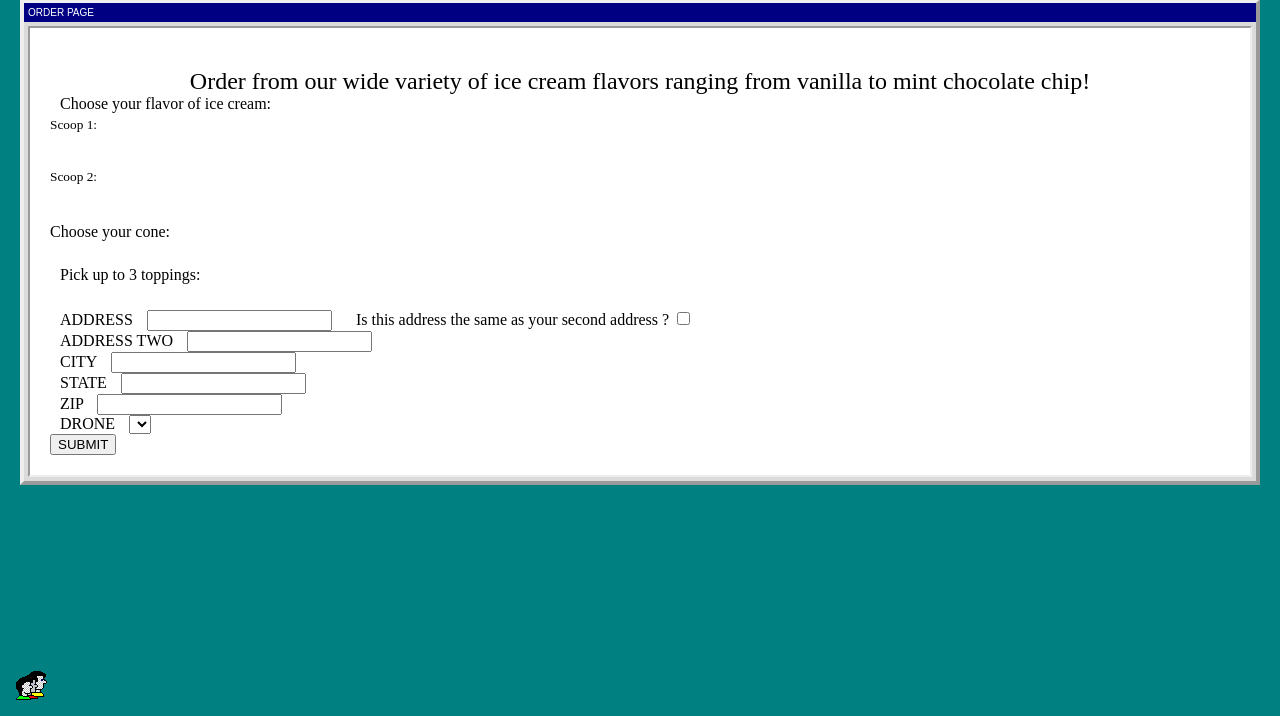
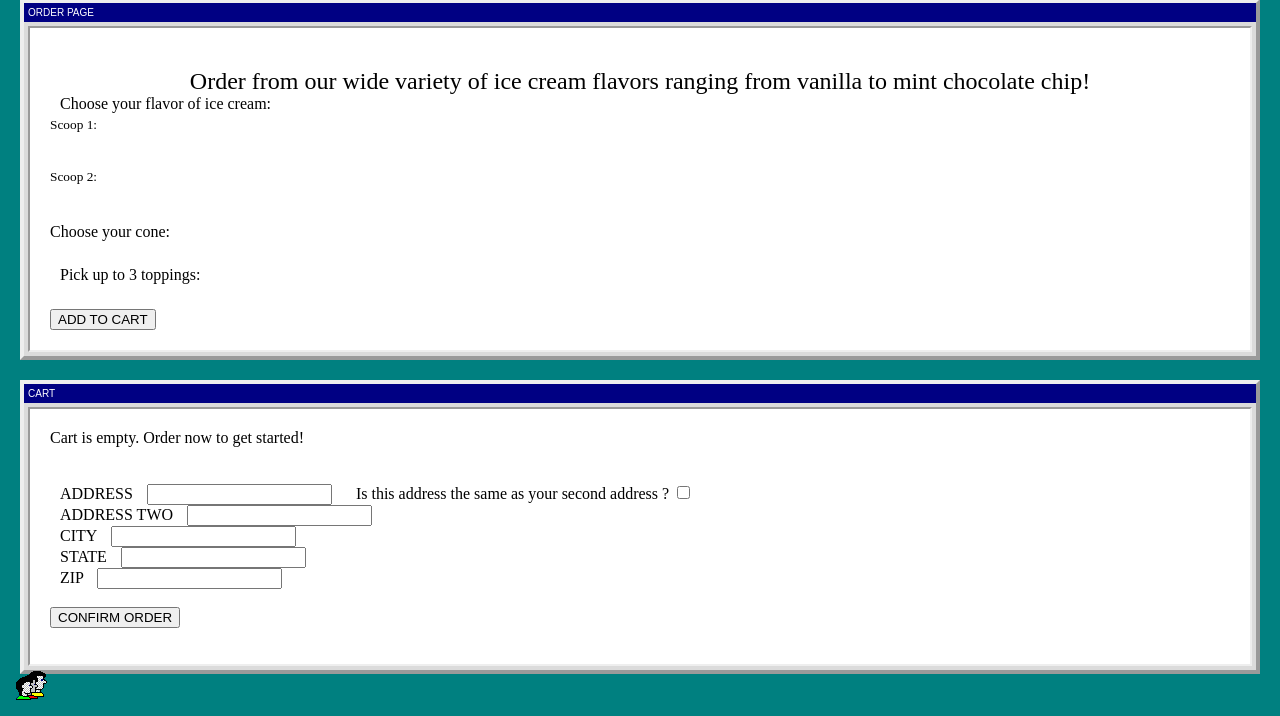
Before and after one commit to ryanc3412/Cowpokes_Drone_Cones, a Django app: page /dronecones/add_order in a window 1280 px wide. Shown: the part 84-800 px from the top of the page. Run offline with Django 4.2, Linux system fonts and the light colour scheme; tables that the repository leaves empty hold one stand-in row (values such as "Sample post"); lists and menus that the app fills with data are empty.

Commit message:
user can now add to cart and send multiple cart items to order

```diff
--- a/drone_cones/models.py
+++ b/drone_cones/models.py
@@ -17,7 +17,7 @@ class Account(models.Model):
     city = models.CharField(max_length=100, blank=True, null=True)
     state = models.CharField(max_length=100, blank=True, null=True)
     zip = models.CharField(max_length=100, blank=True, null=True)
-    cart = models.JSONField(blank=True, null=True)
+    cart = models.JSONField(default=list)
     is_admin = models.BooleanField(default=False)
 
 class Drone(models.Model):
--- a/drone_cones/static/drone_cones/static.js
+++ b/drone_cones/static/drone_cones/static.js
@@ -94,6 +94,8 @@ function populate() {
         .catch(error => console.error('Error:', error));
 
 }
+
+var cart = [];
 
 var selectedItems = {
     flavor1: "",
@@ -275,8 +277,8 @@ function getCookie(name) {
 
 const csrftoken = getCookie('csrftoken');
 
-document.getElementById('saveOrder').addEventListener('click', function () {
-    fetch('/dronecones/save_order/', {
+document.getElementById('addToCart').addEventListener('click', function () {
+    fetch('/dronecones/add_to_cart/', {
         method: 'POST',
         headers: {
             'X-CSRFToken': csrftoken,
@@ -284,10 +286,11 @@ document.getElementById('saveOrder').addEventListener('click', function () {
         body: JSON.stringify(selectedItems),
     })
         .then(response => {
-            if (!response.ok) {
-                throw new Error(`HTTP error! Status: ${response.status}`);
+            if (response.headers.get('X-Redirect')) {
+                window.location.href = response.headers.get('X-Redirect');
+            } else {
+                return response.json();
             }
-            return response.json();
         })
         .then(data => {
             console.log('Success:', data);
--- a/drone_cones/templates/drone_cones/drone_page.html
+++ b/drone_cones/templates/drone_cones/drone_page.html
@@ -43,7 +43,7 @@
 					{% endif %}
 
 					<div style="margin-top: 1em; margin-bottom:1em; user-select: none;">
-						<a class="order" style="cursor: pointer; margin-left: 0" href="edit_drone/{{drone.id}}" />EDIT
+						<a class="order" style="cursor: pointer; margin-left: 0" href="edit_drone/{{drone.id}}">EDIT
 						</a>
 					</div>
 
--- a/drone_cones/templates/drone_cones/order_page.html
+++ b/drone_cones/templates/drone_cones/order_page.html
@@ -10,7 +10,6 @@
 		<meta charset="utf-8" />
 		<title>Order Page</title>
 		<link rel="stylesheet" type="text/css" href="{% static 'drone_cones/style.css' %}" />
-
 	</head>
 
 
@@ -39,7 +38,7 @@
 							chip!
 						</div>
 
-						{% csrf_token %}
+						<!-- {% csrf_token %} -->
 
 						<label class="spacer" for="Items">
 							Choose your flavor of ice cream:
@@ -86,6 +85,37 @@
 						</script>
 						<input type="hidden" id="items" name="items" value="" required />
 						<div></div>
+						<button id="addToCart">ADD TO CART</button>
+					</div>
+
+				</div>
+			</div>
+			<script src="{% static 'drone_cones/static.js' %}"></script>
+		</div>
+		<div class="page-container">
+			<div class="bar">CART</div>
+			<div class="outer-border">
+				<div class="inner-border">
+					<div class="margin">
+						<div class="row">
+							{% if cart == null %}
+							<div>Cart is empty. Order now to get started!</div>
+							{% elif cart|length == 0 %}
+							<div>Cart is empty. Order now to get started!</div>
+							{% else %}
+							{% for item in cart %}
+							<div class="column left">
+								<p>Scoop 1: {{ item.flavor1 }}</p>
+								<p>Scoop 2: {{ item.flavor2 }}</p>
+								<p>Cone: {{ item.cone }}</p>
+								<p>Topping 1: {{ item.toppings.first }}</p>
+								<p>Topping 2: {{ item.toppings.second }}</p>
+								<p>Topping 3: {{ item.toppings.third }}</p>
+							</div>
+							{% endfor %}
+							{% endif %}
+						</div>
+						<br><br>
 						<label class="spacer" for="address"> ADDRESS </label>
 						<input id="address1" type="text" name="address" maxlength="30" required>
 						<label for="sameAddress" class="sameAddress"> Is this address the same as your second
@@ -102,24 +132,15 @@
 						<input id="state" type="text" name="state" maxlength="100" required>
 						<div></div>
 						<label class="spacer" for="zip"> ZIP </label>
-						<input id="zip" type="number" name="zip" maxlength="100" required>
-						<div></div>
-						<label class="spacer" for="drone"> DRONE </label>
-						<select name="drone" id="drone" name="drone">
-							{% for drone in drone_list %}
-							<option id="droneID" name="droneID" value="{{drone.id}}">
-								{{drone.droneName}}
-							</option>
-							{% endfor %}
-						</select>
-						<div></div>
-
-						<button id="saveOrder">SUBMIT</button>
+						<input id="zip" type="number" name="zip" maxlength="100" required><br><br>
+						<form action="{% url 'drone_cones:send_order' %}" method="post">
+							{% csrf_token %}
+							<button id="order">CONFIRM ORDER</button>
+						</form>
 					</div>
-
 				</div>
 			</div>
-			<script src="{% static 'drone_cones/static.js' %}"></script>
+		</div>
 	</body>
 
 	</html>
--- a/drone_cones/urls.py
+++ b/drone_cones/urls.py
@@ -30,5 +30,6 @@ urlpatterns = [
     path('manager/all_drones/', views.ManagerView.view_drones, name='all_drones'),
 
     path('get_products/', views.OrderView.get_products, name='get_products'),
-    path('save_order/', views.OrderView.save_order, name='save_order'),
+    path('add_to_cart/', views.OrderView.add_to_cart, name='add_to_cart'),
+    path('send_order/', views.OrderView.send_order, name='send_order'),
 ]
--- a/drone_cones/views.py
+++ b/drone_cones/views.py
@@ -92,10 +92,6 @@ def addOrder(request):
 
     return render(request, 'drone_cones/order_page.html', {'form': OrderForm()})
 
-
-
-
-
 def droneRegister(request):
     return render(request, "drone_cones/drone_register_page.html")
 
@@ -129,12 +125,6 @@ class LoginView:
         return render(request, "drone_cones/create_account_page.html", {'form': form})
 
 class UserView:
-    def view_cart():
-        pass
-
-    def view_profile():
-        pass
-
     @login_required
     def user_dash(request):
         flavor_list = Products.objects.order_by('-type')
@@ -242,9 +232,6 @@ class DroneView:
         }
         return render(request, 'drone_cones/drone_page.html', context)
 
-    def view_drones():
-        pass
-
     @login_required
     def drone_register(request):
         return render(request, "drone_cones/drone_register_page.html")
@@ -351,14 +338,14 @@ class AdminView:
         return render(request, 'drone_cones/admin_page.html', context)
 
 class OrderView:
-    def order_view():
-        pass
-
     @login_required
     def order_page(request):
         product_list = reversed(Products.objects.order_by("-id"))
+        cart = Account.objects.get(user=request.user).cart
+
         context = {
             'product_list': product_list,
+            'cart': cart,
         }
         return render(request, 'drone_cones/order_page.html', context)
 
@@ -368,17 +355,11 @@ class OrderView:
         context = {'order': order}
         return render(request, 'drone_cones/confirmation_page.html', context)
 
-    def edit_address():
-        pass
-
-    def add_address():
-        pass
-
     def get_products(request):
         products = list(Products.objects.values())
         return JsonResponse(products, safe=False)
 
-    def save_order(request):
+    def add_to_cart(request):
         if request.method == 'POST':
             try:
                 data = json.loads(request.body)
@@ -386,10 +367,44 @@ class OrderView:
                 user = request.user
                 account = Account.objects.get(user=user)
 
-                Orders.objects.create(user=user, account_id=account.Id, items=data)
+                if account.cart is None:
+                    account.cart = []
+                    account.save()
 
-                return JsonResponse({'status': 'success'})
+                account.cart.append(data)
+
+                account.save()
+
+                # Orders.objects.create(user=user, account_id=account.Id, items=account.cart)
+
+                response = JsonResponse({'status': 'success'})
+                redirect_url = '/dronecones/order/'
+                response['X-Redirect'] = redirect_url
+
+                return response
             except json.JSONDecodeError:
                 return JsonResponse({'status': 'error', 'message': 'Invalid JSON format'}, status=400)
         else:
             return JsonResponse({'status': 'error', 'message': 'Only POST requests are allowed'}, status=405)
+
+    def send_order(request):
+        if request.method == 'POST':
+            try:
+                user = request.user
+                account = Account.objects.get(user=user)
+                if (account.cart != []):
+                    Orders.objects.create(user=user, account_id=account.Id, items=account.cart)
+
+                    response = JsonResponse({'status': 'success'})
+                    response['X-Redirect'] = redirect_url
+
+                    account.cart = []
+                    account.save()
+
+                redirect_url = '/dronecones/order/'
+
+                return redirect(redirect_url)
+            except json.JSONDecodeError:
+                return JsonResponse({'status': 'error', 'message': 'Invalid JSON format'}, status=400)
+        else:
+            return JsonResponse({'status': 'error', 'message': 'Only POST requests are allowed'}, status=405)
```
Also changed, not shown: drone_cones/migrations/0001_initial.py, drone_cones/migrations/0002_products_image.py (deleted), drone_cones/migrations/0003_alter_products_image.py (deleted).
